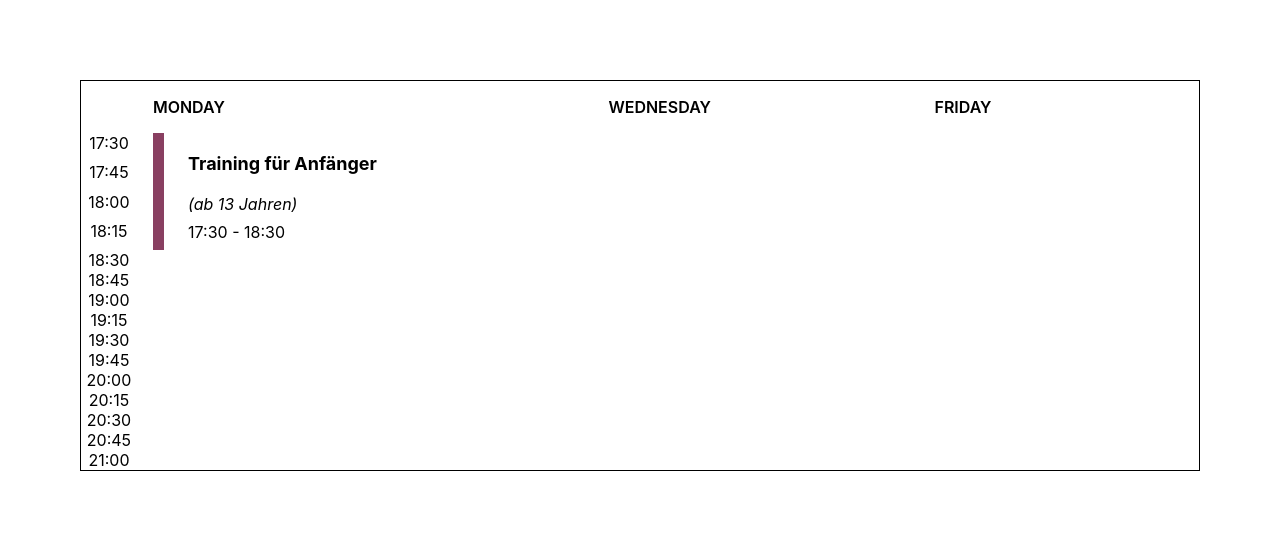
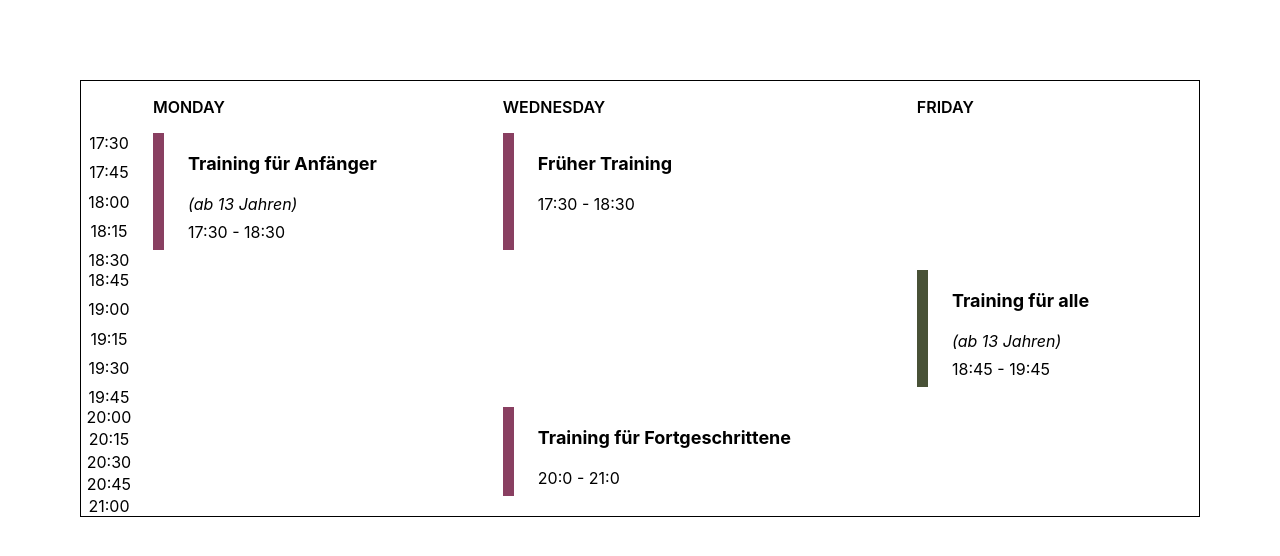
Before and after one commit to acoria/yeoljeong-timetable.react, a React (Create React App) app: page / in a window 1280 px wide. Shown: the top 556 px of the page. Built offline with nearby package versions, Linux system fonts and the light colour scheme.

Commit message:
Add dynamic setting of blocks in timetable

```diff
--- a/src/App.tsx
+++ b/src/App.tsx
@@ -29,13 +29,20 @@ function App() {
       endTime: new Date(2024, 11, 19, 21),
     },
     {
-      title: "Training für Kinder",
+      title: "Früher Training",
       color: "#893F61",
       weekday: Weekday.WEDNESDAY,
-      startTime: new Date(2024, 11, 19, 20),
-      endTime: new Date(2024, 11, 19, 21),
-      ageInfo: "7 - 12 Jahre",
+      startTime: new Date(2024, 11, 19, 17, 30),
+      endTime: new Date(2024, 11, 19, 18, 30),
     },
+    // {
+    //   title: "Training für Kinder",
+    //   color: "#893F61",
+    //   weekday: Weekday.TUESDAY,
+    //   startTime: new Date(2024, 11, 19, 20),
+    //   endTime: new Date(2024, 11, 19, 21),
+    //   ageInfo: "7 - 12 Jahre",
+    // },
     // {
     //   title: "Training ab 16 Uhr",
     //   color: "#893F61",
--- a/src/services/IPlannedBlockAnalyzer.ts
+++ b/src/services/IPlannedBlockAnalyzer.ts
@@ -3,6 +3,7 @@ import { Weekday } from "../timetable/Weekday";
 import { Time } from "../types/Time";
 
 export interface IPlannedBlockAnalyzer {
+  findPositionInInterval(timeIntervals: Time[], date: Date): number;
   getPlannedWeekdays(plannedBlocks: IPlannedBlock[]): Weekday[];
   getTimeIntervals(
     plannedBlocks: IPlannedBlock[],
--- a/src/services/PlannedBlockAnalyzer.ts
+++ b/src/services/PlannedBlockAnalyzer.ts
@@ -5,6 +5,14 @@ import { IPlannedBlockAnalyzer } from "./IPlannedBlockAnalyzer";
 import { TimeConverter } from "./TimeConverter";
 
 class PlannedBlockAnalyzerDefault implements IPlannedBlockAnalyzer {
+  findPositionInInterval(timeIntervals: Time[], date: Date): number {
+    return timeIntervals.findIndex(
+      (timeInterval) =>
+        timeInterval[0] === date.getHours() &&
+        timeInterval[1] === date.getMinutes()
+    );
+  }
+
   getTimeIntervals(
     plannedBlocks: IPlannedBlock[],
     timelineIntervalInMinutes: number
--- a/src/timetable/block/IBlock.ts
+++ b/src/timetable/block/IBlock.ts
@@ -4,4 +4,6 @@ export interface IBlock extends IBlockShared {
   startTime: string;
   endTime: string;
   positionInWeek: number;
+  startIntervalIndex: number;
+  endIntervalIndex: number;
 }
--- a/src/timetable/timetable/Timetable.tsx
+++ b/src/timetable/timetable/Timetable.tsx
@@ -8,6 +8,7 @@ export const Timetable: React.FC<ITimetableProps> = (props) => {
   const viewModel = useTimeTableViewModel(props);
 
   const timelineColumn = props.showTimeline ? 1 : 0;
+  const blockStartRowOffset = 2;
   const weekdayGridColumn = (index: number) =>
     `${index * 2 + 1 + timelineColumn}/ ${index * 2 + 3 + timelineColumn}`;
 
@@ -42,8 +43,8 @@ export const Timetable: React.FC<ITimetableProps> = (props) => {
         startTime={block.startTime}
         endTime={block.endTime}
         gridColumnStart={block.positionInWeek + timelineColumn}
-        gridRowEnd={6}
-        gridRowStart={2}
+        gridRowStart={block.startIntervalIndex + blockStartRowOffset}
+        gridRowEnd={block.endIntervalIndex + blockStartRowOffset}
         title={block.title}
         ageInfo={block.ageInfo}
         description={block.description}
--- a/src/timetable/timetable/useTimetableViewModel.ts
+++ b/src/timetable/timetable/useTimetableViewModel.ts
@@ -1,5 +1,6 @@
 import { PlannedBlockAnalyzer } from "../../services/PlannedBlockAnalyzer";
 import { TimeConverter } from "../../services/TimeConverter";
+import { Time } from "../../types/Time";
 import { IBlock } from "../block/IBlock";
 import { Weekday } from "../Weekday";
 import { ITimetableProps } from "./ITimetableProps";
@@ -9,28 +10,35 @@ export const useTimeTableViewModel = (props: ITimetableProps) => {
     props.plannedBlocks
   ).map((weekday) => Object.values(Weekday)[weekday]);
 
-  const timeline: string[] = PlannedBlockAnalyzer.getTimeIntervals(
+  const timeIntervals: Time[] = PlannedBlockAnalyzer.getTimeIntervals(
     props.plannedBlocks,
     props.timelineIntervalInMinutes
-  ).map((time) => TimeConverter.getTimeAsString(time));
+  );
+  const timeline: string[] = timeIntervals.map((time) =>
+    TimeConverter.getTimeAsString(time)
+  );
 
   const getBlocks = (): IBlock[] => {
-    const { title, color, endTime, startTime, ageInfo, description, weekday } =
-      {
-        ...props.plannedBlocks[1],
+    return props.plannedBlocks.map((plannedBlock) => {
+      return {
+        title: plannedBlock.title,
+        ageInfo: plannedBlock.ageInfo,
+        description: plannedBlock.description,
+        color: plannedBlock.color,
+        startTime: TimeConverter.getDateTimeAsString(plannedBlock.startTime),
+        endTime: TimeConverter.getDateTimeAsString(plannedBlock.endTime),
+        positionInWeek:
+          +(Object.keys(Weekday)[plannedBlock.weekday] as any as number) + 1,
+        startIntervalIndex: PlannedBlockAnalyzer.findPositionInInterval(
+          timeIntervals,
+          plannedBlock.startTime
+        ),
+        endIntervalIndex: PlannedBlockAnalyzer.findPositionInInterval(
+          timeIntervals,
+          plannedBlock.endTime
+        ),
       };
-
-    const block: IBlock = {
-      title: title,
-      ageInfo: ageInfo,
-      description: description,
-      color: color,
-      startTime: TimeConverter.getDateTimeAsString(startTime),
-      endTime: TimeConverter.getDateTimeAsString(endTime),
-      positionInWeek: +(Object.keys(Weekday)[weekday] as any as number) + 1,
-    };
-
-    return [block];
+    });
   };
   const blocks: IBlock[] = getBlocks();
 
```
